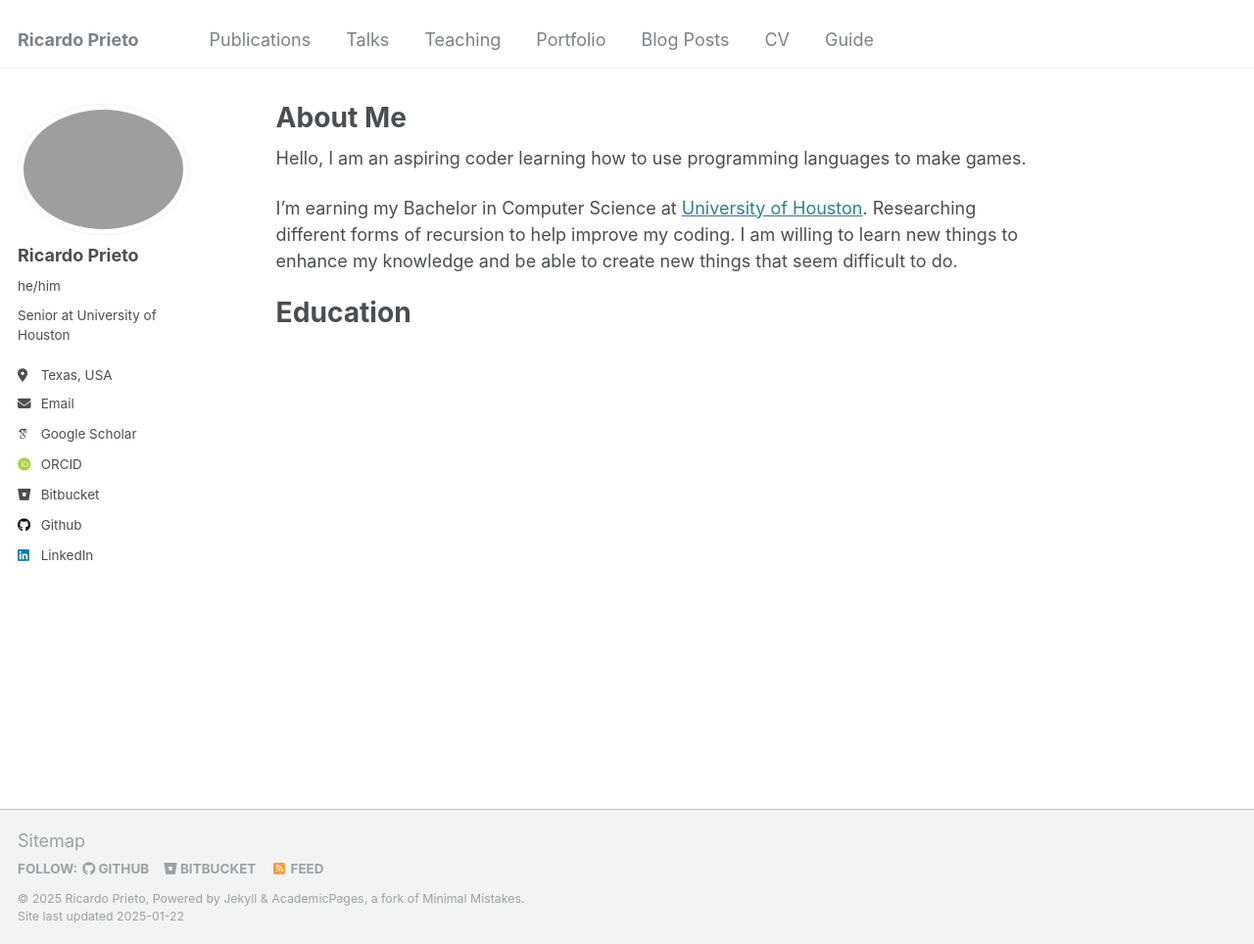
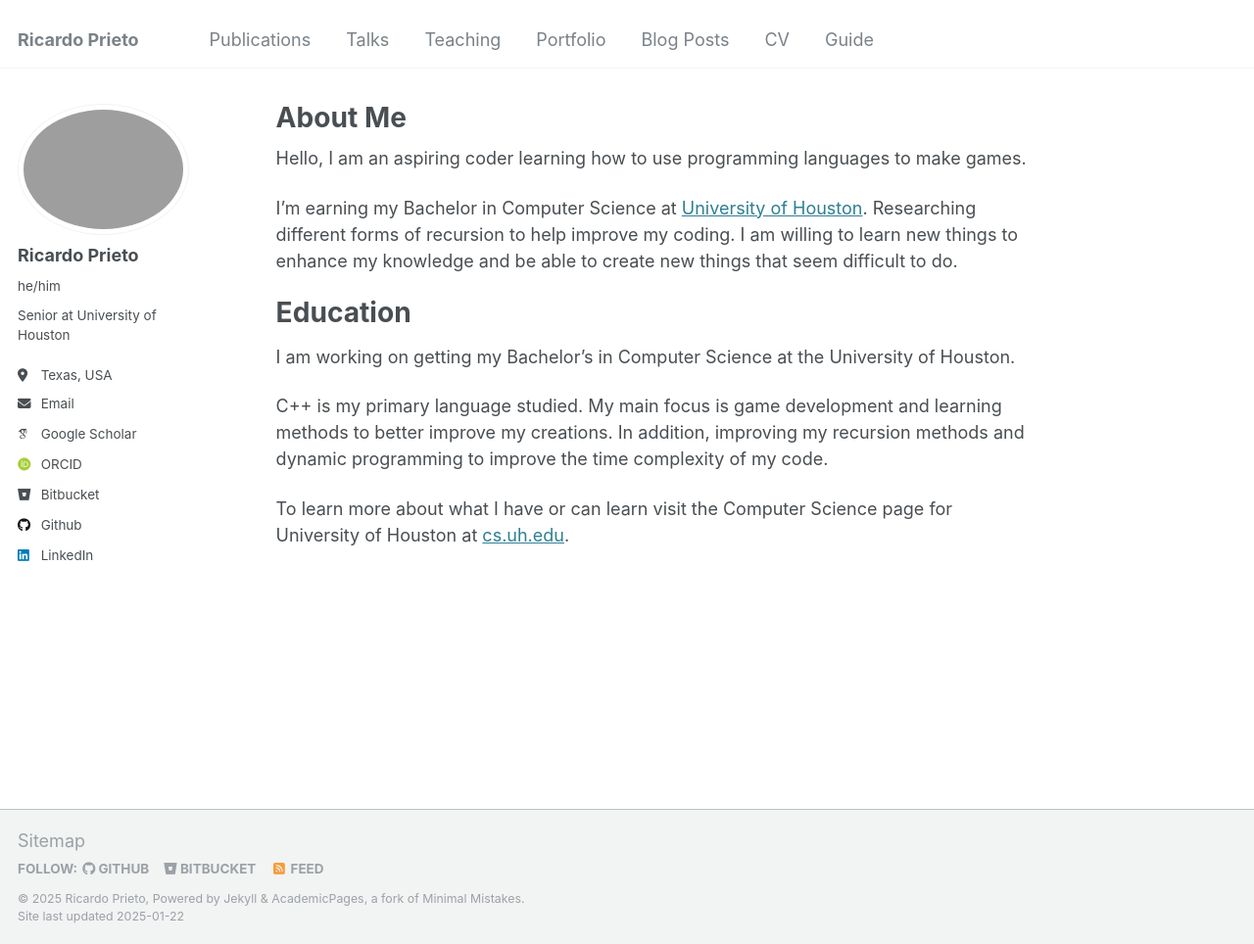
Before and after one commit to ricarpr/ricarpr.github.io, a Jekyll site: the page built from _pages/about.md, in a window 1280 px wide and 964 px high. Shown: the whole window at 98% size. Built offline with Jekyll 4.4.1, drawn with Linux system fonts in a browser that asks for light colours; some web fonts are replaced.

Commit message:
Update about.md

```diff
--- a/_pages/about.md
+++ b/_pages/about.md
@@ -9,6 +9,12 @@ redirect_from:
 
 Hello, I am an aspiring coder learning how to use programming languages to make games.
 
-I'm earning my Bachelor in Computer Science at [University of Houston](https://www.uh.edu/nsm/computer-science/). Researching different forms of recursion to help improve my coding. I am willing to learn new things to enhance my knowledge and be able to create new things that seem difficult to do.
+I'm earning my Bachelor in Computer Science at [University of Houston](https://uh.edu/). Researching different forms of recursion to help improve my coding. I am willing to learn new things to enhance my knowledge and be able to create new things that seem difficult to do.
 
 # Education
+
+I am working on getting my Bachelor's in Computer Science at the University of Houston.
+
+C++ is my primary language studied. My main focus is game development and learning methods to better improve my creations. In addition, improving my recursion methods and dynamic programming to improve the time complexity of my code.
+
+To learn more about what I have or can learn visit the Computer Science page for University of Houston at [cs.uh.edu](https://www.uh.edu/nsm/computer-science/).
```
